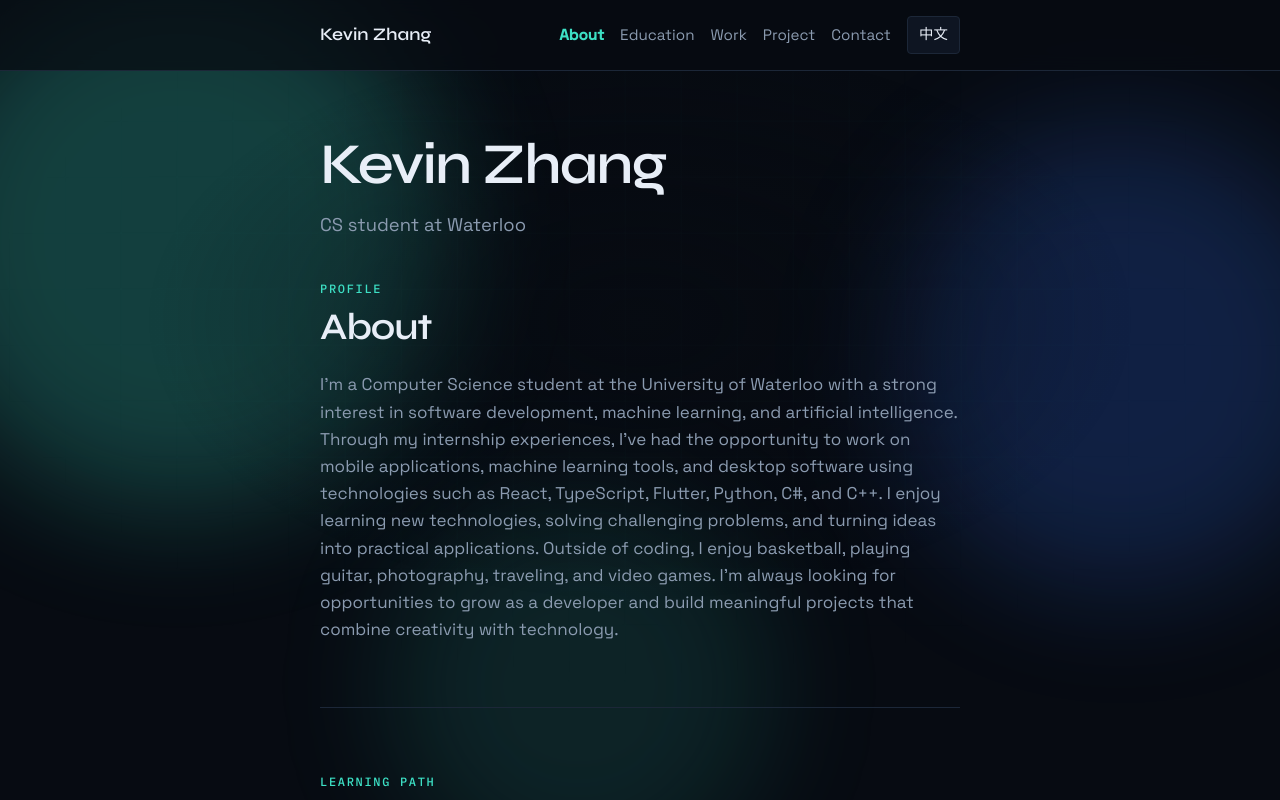
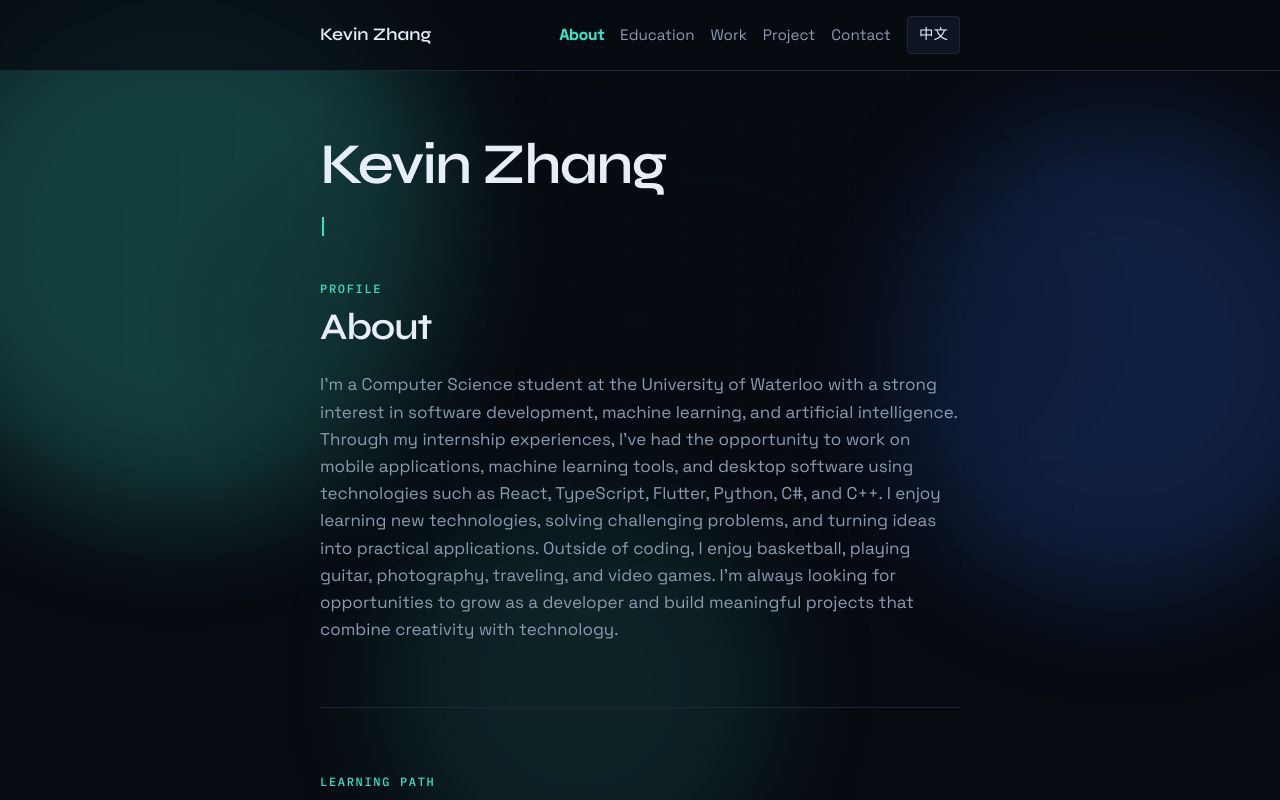
Before and after one commit to Kevin-Zhang1124/Kevin-Portfolio, a React (Vite) app: page / in a window 1280 px wide. Shown: the top 800 px of the page. Built offline with nearby package versions, Linux system fonts and the light colour scheme.

Commit message:
Animate About hero taglines with looping TypeLine and customize the typiing, deleting, pause ms

```diff
--- a/src/components/sections/About.tsx
+++ b/src/components/sections/About.tsx
@@ -2,6 +2,7 @@ import { Section } from '../layout/Section';
 import { useLocale } from '../../hooks/useLocale';
 import { useContent } from '../../hooks/useContent';
 import { SectionHeading } from '../ui/SectionHeading';
+import { TypeLine } from '../ui/TypeLine';
 import styles from './About.module.css';
 
 /**
@@ -16,7 +17,13 @@ export function About() {
       {/* Hero: name is the main brand signal */}
       <div className={styles.hero}>
         <h1 className={styles.name}>{t.brandName}</h1>
-        <p className={styles.tagline}>{t.taglines[0]}</p>
+        <TypeLine
+          lines={t.taglines}
+          className={styles.tagline}
+          typingMs={150}
+          deletingMs={40}
+          pauseMs={2000}
+        />
       </div>
 
       {/* About copy */}
--- a/src/components/ui/TypeLine.tsx
+++ b/src/components/ui/TypeLine.tsx
@@ -23,9 +23,9 @@ type Phase = 'typing' | 'deleting';
 export function TypeLine({
   lines,
   className,
-  typingMs = 40,
-  deletingMs = 24,
-  pauseMs = 3000,
+  typingMs = 40,    // default 40ms
+  deletingMs = 24,  // default 24ms
+  pauseMs = 3000,   // default 3000ms
 }: TypeLineProps) {
   const [lineIndex, setLineIndex] = useState(0);
   const [text, setText] = useState('');
```
